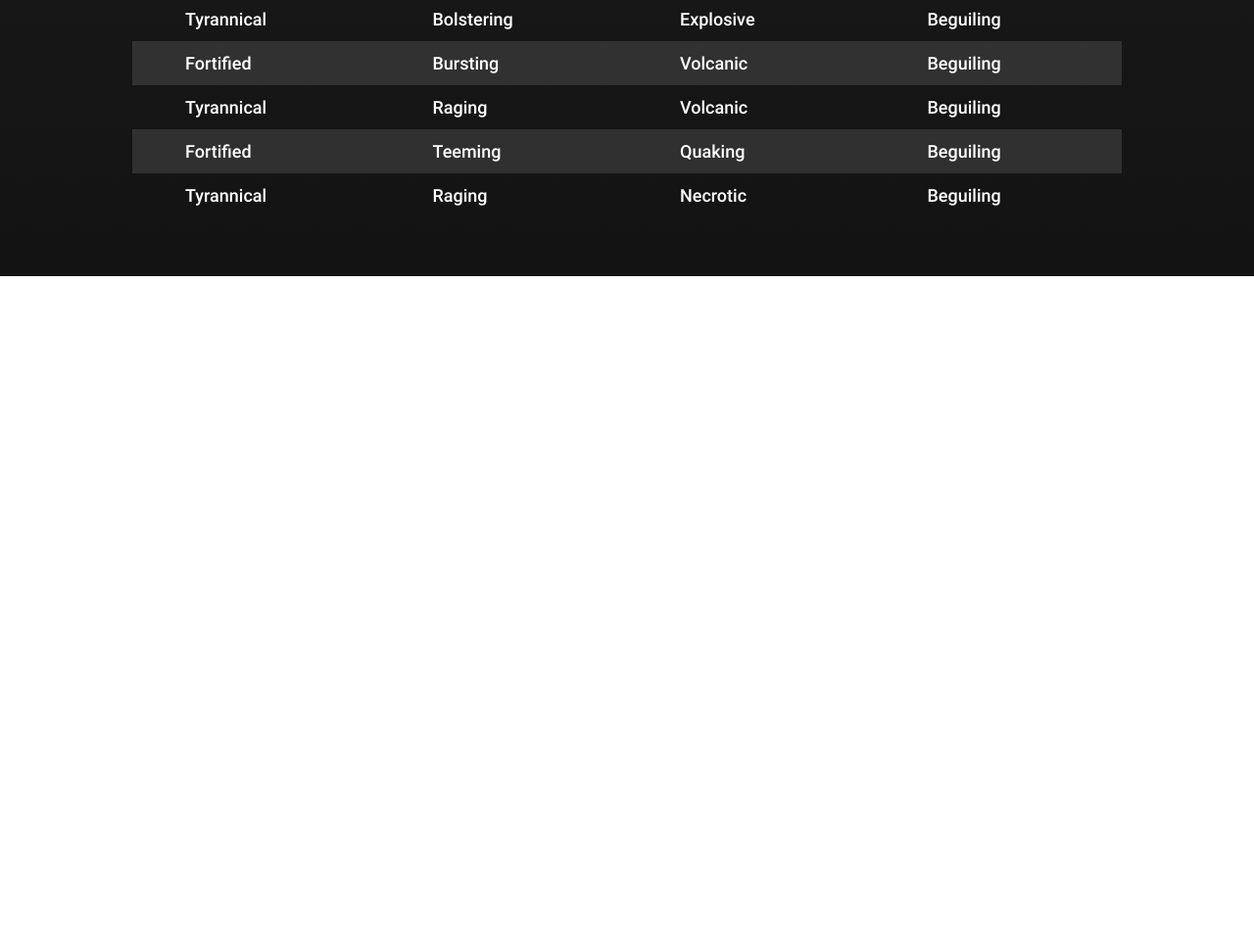
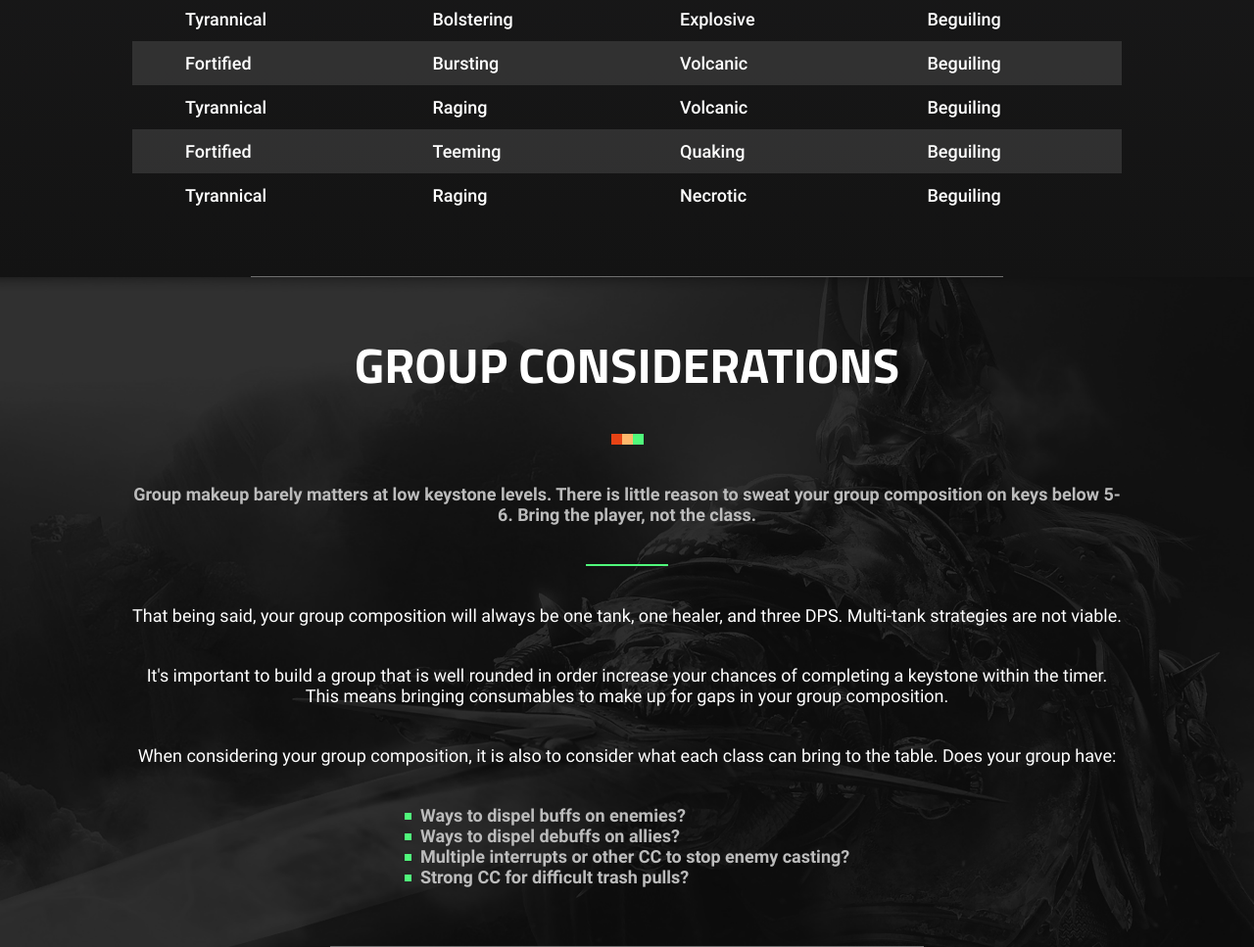
Before and after one commit to slobodansubotic/slobodan-wow-fe, a website: page index.html in a window 1280 px wide. Shown: the part 3777-4744 px from the top of the page at 98% size. Before the commit the page ends 4059 px from the top, so only its background shows below. Drawn offline with Linux system fonts and the light colour scheme.

Commit message:
Group considerations complete.

```diff
--- a/index.html
+++ b/index.html
@@ -84,7 +84,7 @@
             <span></span>
           </div>
 
-          <p class="u-subtext u-mbe-md">
+          <p class="u-subtext u-subtext--italic-upperc u-mbe-md">
             (These occur on all keystones, alternating weekly)
           </p>
 
@@ -134,7 +134,7 @@
             <span></span>
           </div>
 
-          <p class="u-subtext u-mbe-md">
+          <p class="u-subtext u-subtext--italic-upperc u-mbe-md">
             (one affix will occur at +4 per week)
           </p>
 
@@ -198,7 +198,7 @@
         </section>
 
         <div class="c-affixes-schedule u-mbe-lg">
-          <p class="u-subtext u-subtext--normal u-mbe-md">
+          <p class="u-subtext u-subtext--normal-upperc u-mbe-md">
             Weekly schedule for affixes these mey not be entirely correct as there are undocumented affix schedule changes!
           </p>
 
@@ -285,6 +285,49 @@
             </li>
           </ul>
         </div>
+
+        <div class="u-separator-wide"></div>
+      </div>
+
+      <div class="c-affixes__background-wrapper c-affixes__background-wrapper--three">
+        <section class="c-group-consideratinos">
+          <h2 class="u-heading-m u-mbe-md">Group Considerations</h2>
+
+          <div class="three-color-squares u-mbe-md">
+            <span></span>
+            <span></span>
+            <span></span>
+          </div>
+
+          <p class="u-subtext u-subtext--normal-bold u-mbe-md">
+            Group makeup barely matters at low keystone levels. There is little reason to sweat your group composition on keys below 5-6. Bring the player, not the class.
+          </p>
+
+          <div class="u-separator u-separator--green u-mbe-md"></div>
+
+          <p class="u-paragraph-normal u-mbe-md">
+            That being said, your group composition will always be one tank, one healer, and three DPS. Multi-tank strategies are not viable.
+          </p>
+
+          <p class="u-paragraph-normal u-mbe-md">
+            It's important to build a group that is well rounded in order increase your chances of completing a keystone within the timer. This means bringing consumables to make up for gaps in your group composition.
+          </p>
+
+          <p class="u-paragraph-normal u-mbe-md">
+            When considering your group composition, it is also to consider what each class can bring to the table. Does your group have:
+          </p>
+
+          <ul class="c-group-considerations__list">
+            <li>Ways to dispel buffs on enemies?</li>
+            <li>Ways to dispel debuffs on allies?</li>
+            <li>Multiple interrupts or other CC to stop enemy casting?</li>
+            <li>Strong CC for difficult trash pulls?</li>
+          </ul>
+
+          <div class="u-mbe-lg"></div>
+
+          <div class="u-separator-wide"></div>
+        </section>
       </div>
     </main>
   </div>
--- a/sass/components/_affixes.scss
+++ b/sass/components/_affixes.scss
@@ -1,15 +1,14 @@
-.c-affixes {
+.c-affixes, .c-affixes__background-wrapper {
     display: flex;
     flex-direction: column;
     align-items: center;
+}
+
+.c-affixes {
     color: $wow-color-primary;
 }
 
-// I need two sections to have the same background.
 .c-affixes__background-wrapper {
-    display: flex;
-    flex-direction: column;
-    align-items: center;
     width: 100%;
 }
 
@@ -21,3 +20,8 @@
 .c-affixes__background-wrapper--two {
     background: linear-gradient(180deg, $wow-color-grey-two, $wow-color-grey-three);
 }
+
+.c-affixes__background-wrapper--three {
+    background: url(../assets/images/stuff.png) no-repeat top center;
+    background-size: cover;
+}
--- /dev/null
+++ b/sass/components/_group-considerations.scss
@@ -0,0 +1,47 @@
+.c-group-consideratinos {
+  display: grid;
+  grid-template-columns: 1fr;
+  justify-items: center;
+  max-width: 101rem;
+  padding-inline-start: 2rem;
+  padding-inline-end: 2rem;
+  padding-block-start: 3rem;
+
+  @include mq($tablet-portrait, min) {
+    padding-inline-start: 7rem;
+    padding-inline-end: 7rem;
+  }
+
+  @include mq($laptop, min) {
+    padding-inline-start: 0;
+    padding-inline-end: 0;
+    padding-block-start: 6rem;
+  }
+}
+
+.c-group-considerations__list {
+  font-family: $wow-font-paragraph;
+  font-style: normal;
+  font-weight: 700;
+  font-size: $wow-fsize-paragraph-s;
+  color: $wow-color-secondary;
+  list-style: none;
+
+  @include mq($tablet-portrait, min) {
+    font-size: $wow-fsize-paragraph-m;
+  }
+
+  @include mq($laptop, min) {
+    font-size: $wow-fsize-paragraph-l;
+  }
+}
+
+.c-group-considerations__list li::before {
+  content: '';
+  background-color: $wow-color-green;
+  display: inline-block;
+  width: 0.4em;
+  height: 0.4em;
+  margin-block-end: 0.1em;
+  margin-inline-end: 0.5em;
+}
--- a/sass/main.scss
+++ b/sass/main.scss
@@ -11,6 +11,7 @@
 @import 'components/affixes-level-four';
 @import 'components/table-striped';
 @import 'components/affixes-schedule';
+@import 'components/group-considerations';
 @import 'layout/layouts';
 @import 'pages/pages';
 @import 'partials/utilities';
--- a/sass/partials/_utilities.scss
+++ b/sass/partials/_utilities.scss
@@ -163,11 +163,8 @@
 
 .u-subtext {
   font-family: $wow-font-paragraph;
-  font-style: italic;
-  font-weight: 500;
   font-size: $wow-fsize-paragraph-s;
   text-align: center;
-  text-transform: uppercase;
   color: $wow-color-secondary;
 
   @include mq($tablet-portrait, min) {
@@ -179,6 +176,19 @@
   }
 }
 
-.u-subtext--normal {
+.u-subtext--normal-upperc {
+  font-weight: 500;
   font-style: normal;
+  text-transform: uppercase;
 }
+
+.u-subtext--normal-bold {
+  font-style: normal;
+  font-weight: 700;
+}
+
+.u-subtext--italic-upperc {
+  font-weight: 500;
+  font-style: italic;
+  text-transform: uppercase;
+}
```
Also changed, not shown: css/main.css.
